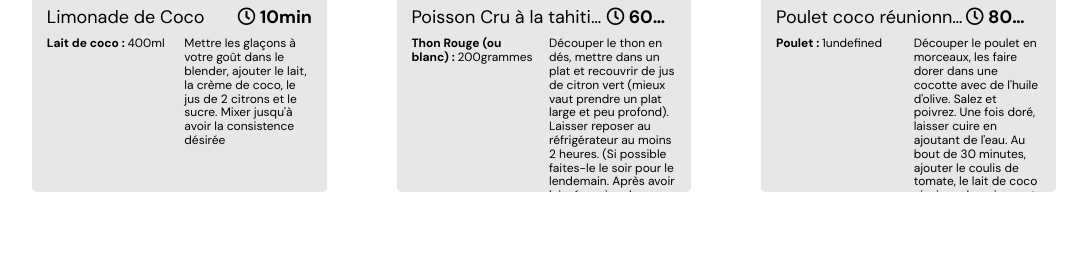
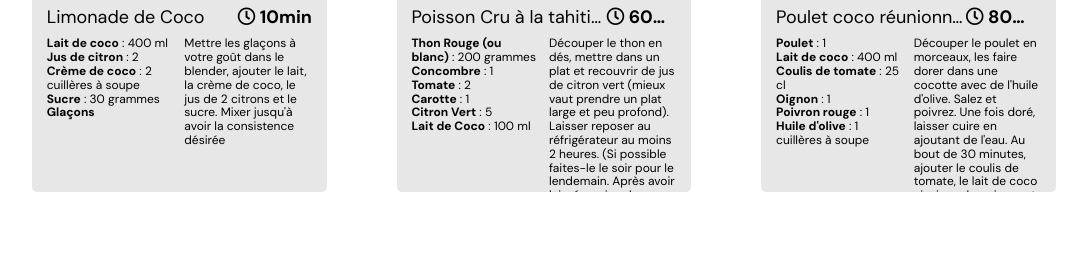
Before and after one commit to LoisCoulon/LoisCoulon_7_23022022, a website with bundled scripts: page index.html in a window 1280 px wide. Shown: the part 546-806 px from the top of the page, without its empty margins (96-1183 px from the left). Built offline with nearby package versions, Linux system fonts and the light colour scheme.

Commit message:
recipes display fixed

```diff
--- a/index.html
+++ b/index.html
@@ -57,7 +57,9 @@
 
         </div>
     </section>
-    <script src="./scripts/RecipeCard.js"></script>
+    <script src="./scripts/templates/RecipeCard.js"></script>
+    <script src="./scripts/templates/RecipeFactory.js"></script>
+    <script src="./scripts/utils/FilterData.js"></script>
     <script src="./scripts/App.js" type="module"></script>
 </body>
 
--- a/sass/Pages/_index.scss
+++ b/sass/Pages/_index.scss
@@ -82,20 +82,20 @@ header {
   }
 }
 
-.recipe-section{
+.recipe-section {
   width: 100%;
   display: flex;
   justify-content: center;
   margin: 20px 0 50px 0;
 
-  .recipes-container{
+  .recipes-container {
     width: 80%;
     display: grid;
     grid-template-columns: 1fr 1fr 1fr;
     gap: 70px;
   }
 
-  .thumbnail{
+  .thumbnail {
     height: 350px;
     background-color: $grey;
     display: flex;
@@ -103,27 +103,27 @@ header {
     align-items: center;
     border-radius: 5px;
     overflow: hidden;
-    img{
+    img {
       background-color: darken($color: $grey, $amount: 10);
       height: 100%;
       width: 100%;
     }
 
-    &-head{
-      margin:10px;
+    &-head {
+      margin: 10px;
       width: 90%;
       display: flex;
       justify-content: space-between;
       align-items: center;
 
-      h2{
+      h2 {
         font-weight: 400;
         font-size: 18px;
         overflow: hidden;
         text-overflow: ellipsis;
         white-space: nowrap;
       }
-      .clock{
+      .clock {
         font-size: 18px;
         font-weight: 700;
         overflow: hidden;
@@ -131,22 +131,30 @@ header {
         white-space: nowrap;
       }
     }
-    &-body{
+    &-body {
       width: 90%;
       display: flex;
       overflow: hidden;
       font-size: 0.75em;
       height: 100%;
 
-      &-ingredients{
+      &-ingredients {
         width: 50%;
         margin-right: 5px;
         height: 100%;
+
+        span {
+          font-weight: 600;
+        }
       }
-      &-recipe{
+      &-recipe {
         width: 50%;
         margin-left: 5px;
         height: 100%;
+
+        &:hover {
+          overflow: auto;
+        }
       }
     }
   }
--- a/scripts/App.js
+++ b/scripts/App.js
@@ -2,16 +2,11 @@ import { recipes } from "../data/recipes.js";
 
 class App {
   constructor() {
-    this.recipeContainer = document.querySelector(".recipes-container");
-    this.recipeApi = recipes;
+    this.recipes = recipes
   }
 
   async main() {
-    const recipes = this.recipeApi;
-    recipes.forEach((recipe) => {
-      const Template = new RecipeCard(recipe);
-      this.recipeContainer.appendChild(Template.createRecipeCard());
-    });
+    new RecipeFactory(this.recipes).createRecipes()
   }
 }
 
--- a/scripts/RecipeCard.js
+++ /dev/null
@@ -1,41 +0,0 @@
-class RecipeCard {
-  constructor(recipe) {
-    this.recipe = recipe;
-  }
-
-  createRecipeCard() {
-    const container = document.createElement("article");
-    container.classList.add("thumbnail");
-    const ingredient = this.getIngredients(this.recipe.ingredients)
-
-    const recipeCard = `
-                <img src="" alt="Illustration de ${this.recipe.name}">
-                <div class="thumbnail-head">
-                    <h2>${this.recipe.name}</h2>
-                    <div class="clock">
-                        <i class="far fa-clock"></i>
-                        <span>${this.recipe.time}min</span>
-                    </div>
-                </div>
-                <div class="thumbnail-body">
-                    <div class="thumbnail-body-ingredients">
-                        <p><strong>${ingredient.ingredient} : </strong>${ingredient.quantity}${ingredient.unit}</p>
-                    </div>
-                    <div class="thumbnail-body-recipe">
-                        <p>${this.recipe.description} </p>
-                    </div>
-                </div>
-        `;
-
-    container.innerHTML = recipeCard;
-    return container;
-  }
-
-  getIngredients(ingredients) {
-    for (let index = 0; index < ingredients.length; index++) {
-
-    return ingredients[index]
-    }
-
-  }
-}
--- /dev/null
+++ b/scripts/templates/RecipeCard.js
@@ -0,0 +1,57 @@
+class RecipeCard {
+  constructor(recipe) {
+    this.id = recipe.id;
+    this.name = recipe.name
+    this.servings = recipe.servings
+    this.ingredients = recipe.ingredients
+    this.time = recipe.time
+    this.description = recipe.description
+    this.appliance = recipe.appliance
+    this.ustensils = recipe.ustensils
+  }
+
+  createRecipeCard() {
+    const container = document.createElement("article");
+    container.classList.add("thumbnail");
+    // const ingredient = this.getIngredients(this.ingredients)
+
+    const recipeCard = `
+                <img src="" alt="Illustration de ${this.name}">
+                <div class="thumbnail-head">
+                    <h2>${this.name}</h2>
+                    <div class="clock">
+                        <i class="far fa-clock"></i>
+                        <span>${this.time}min</span>
+                    </div>
+                </div>
+                <div class="thumbnail-body">
+                    <div class="thumbnail-body-ingredients">
+                        <ul class="ingredients">
+                          ${this.ingredients.map(ingredient => this.getIngredients(ingredient)).join("")}
+                        </ul>
+                    </div>
+                    <div class="thumbnail-body-recipe">
+                        <p>${this.description} </p>
+                    </div>
+                </div>
+        `;
+
+    container.innerHTML = recipeCard;
+    return container;
+  }
+
+  getIngredients(ingredients) {
+
+    let ingredientDOM = `<li><span>${ingredients.ingredient}</span>`
+    if (ingredients.quantity) {
+      ingredientDOM += ' : ' + ingredients.quantity + '  '
+    }
+    if(ingredients.unit) {
+      ingredientDOM += ingredients.unit
+    }
+    ingredientDOM += `</li>`
+
+    return ingredientDOM
+
+  }
+}
--- /dev/null
+++ b/scripts/templates/RecipeFactory.js
@@ -0,0 +1,13 @@
+class RecipeFactory{
+    constructor(recipes) {
+        this.recipes = recipes
+        this.recipeContainer = document.querySelector(".recipes-container");
+    }
+
+    createRecipes() {
+        this.recipes.forEach(recipe => {
+            const Template = new RecipeCard(recipe)
+            this.recipeContainer.appendChild(Template.createRecipeCard())
+        });
+    }
+}
```
Also changed, not shown: public/css/style.css, 1 other file.
